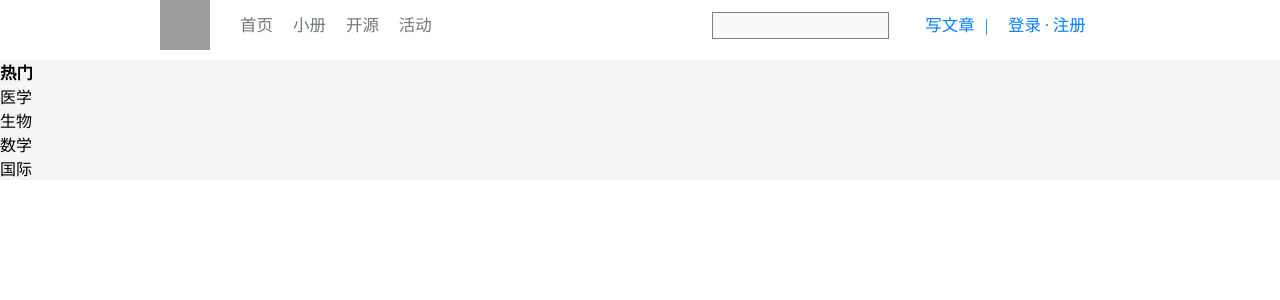
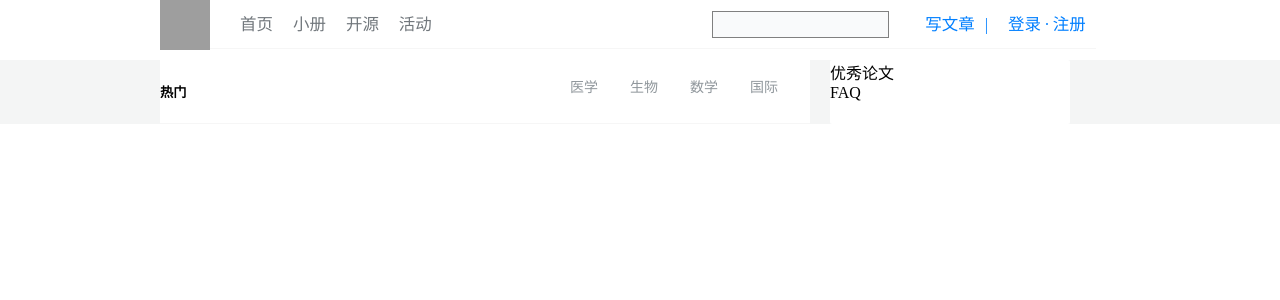
Before and after one commit to outofhadoop/graduation, a Vue app in the folder files/: page /#/ in a window 1280 px wide. Shown: the top 300 px of the page. Built offline with nearby package versions, Linux system fonts and the light colour scheme; some icons are missing.

Commit message:
web page modify

```diff
--- a/files/src/components/index_main/indexMainBox.vue
+++ b/files/src/components/index_main/indexMainBox.vue
@@ -1,18 +1,29 @@
 <template>
+    <div class="index_main_root">
         <div class="index_main_middle">
             <nav class="index_main_category_nav">
                 <h5>热门</h5>
-          <ul>
+                <ul class="index_main_nav_ul">
                     <li v-for="item in navList" v-bind:key='item.index'>{{ item }}</li>
                 </ul>
             </nav>
         </div>
+        <div class="index_left">
+            <div class="index_left_link">
+                <ul>
+                    <li v-for="item in leftUl" v-bind:key='item.index'>{{ item }}</li>
+                </ul>
+            </div>
+        </div>
+    </div>
+
 </template>
 <script>
 export default {
     data () {
         return {
-            navList: [ '医学', '生物', '数学', '国际' ]
+            navList: [ '医学', '生物', '数学', '国际' ],
+            leftUl: ['优秀论文','FAQ']
         }
     },
     methods: {
@@ -21,5 +32,58 @@ export default {
 }
 </script>
 <style>
-h5{font-size: 1.03rem;}
+.index_main_root{
+    /* display: -webkit-box; */
+    /* flex-direction:row; */
+    display: -webkit-flex;
+    display: flex;
+    display: -ms-flexbox;
+    /* -webkit-box-align: start; */
+    /* -ms-flex-align: start; */
+    /* align-items: flex-start;    display: block; */
+    /* position: relative; */
+    margin: 0 auto;
+    width: 100%;
+    max-width: 960px;}
+
+.index_main_middle{flex-grow: 1;overflow: hidden;
+    -moz-box-flex:1.0; /* Firefox */
+    -webkit-box-flex:1.0; /* Safari 和 Chrome */
+    box-flex:1.0;
+    -webkit-box-flex: 1;
+    -ms-flex-positive: 1;
+    max-width: 650px;}
+h5{font-size: 1.03rem;font-weight: 500;    display: block;
+    font-size: 0.83em;
+    -webkit-margin-before: 1.67em;
+    -webkit-margin-after: 1.67em;
+    -webkit-margin-start: 0px;
+    -webkit-margin-end: 0px;
+    font-weight: bold;}
+nav{background-color: #fff;display: flex;-webkit-box-pack: justify;display: -webkit-box;display: -ms-flexbox;border-bottom: 1px solid #f6f6f6;}
+.index_main_nav_ul{display: -webkit-box;display: -ms-flexbox;display: flex;-webkit-box-align: baseline;-ms-flex-align: baseline;align-items: baseline;list-style-type: disc;    list-style-type: disc;
+    -webkit-margin-before: 1em;
+    -webkit-margin-after: 1em;
+    -webkit-margin-start: 0px;
+    -webkit-margin-end: 0px;
+    -webkit-padding-start: 40px;}
+.index_main_nav_ul li{padding-right: 2rem;color: #90979c;cursor: pointer;font-size: 14px;text-align: -webkit-match-parent;position: relative;    display: list-item;list-style: none;}
+.index_left{
+    width: 240px;
+    min-width: 240px;
+    margin-left: 20px;
+    display: block;
+    background-color: #fff;
+    border-radius: 2px;
+    overflow: hidden;
+    display: -webkit-box;
+    display: -ms-flexbox;
+    display: flex;
+    -moz-box-flex:1.0; /* Firefox */
+    -webkit-box-flex:1.0; /* Safari 和 Chrome */
+    box-flex:1.0;
+}
+.index_left_link ul{
+    list-style: none;
+}
 </style>
```
Also changed, not shown: 2 other files (tests, documents, lock files or other folders). Lines whose indentation alone changed are shown as unchanged.
